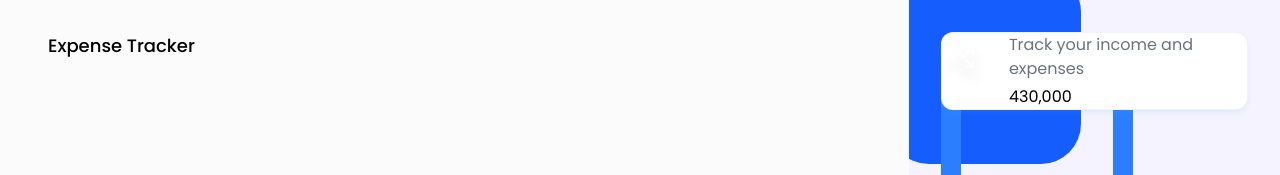
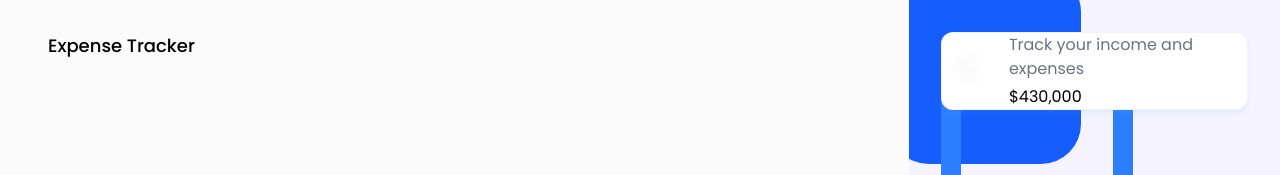
Before and after one commit to hawlerzzz/ExpenseTracker, a React (Vite) app in the folder Frontend/expense-tracker/: page /login in a window 1280 px wide. Shown: the top 175 px of the page. Built offline with nearby package versions, Linux system fonts and the light colour scheme.

Commit message:
Update AuthLayout.jsx

```diff
--- a/Frontend/expense-tracker/src/components/layouts/AuthLayout.jsx
+++ b/Frontend/expense-tracker/src/components/layouts/AuthLayout.jsx
@@ -23,7 +23,7 @@ const AuthLayout = ({ children }) => {
                 <StatsInfocard
                     icon={<LuTrendingUpDown size={26} />}
                     label="Track your income and expenses"
-                    value="430,000"
+                    value="$430,000"
                     color=""
                 />
             </div>
```
